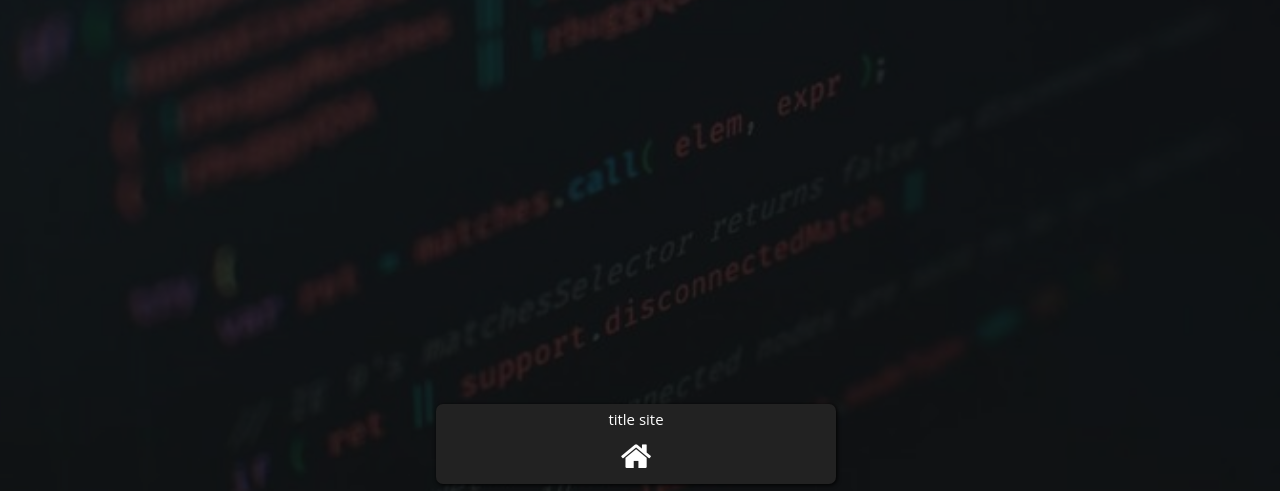
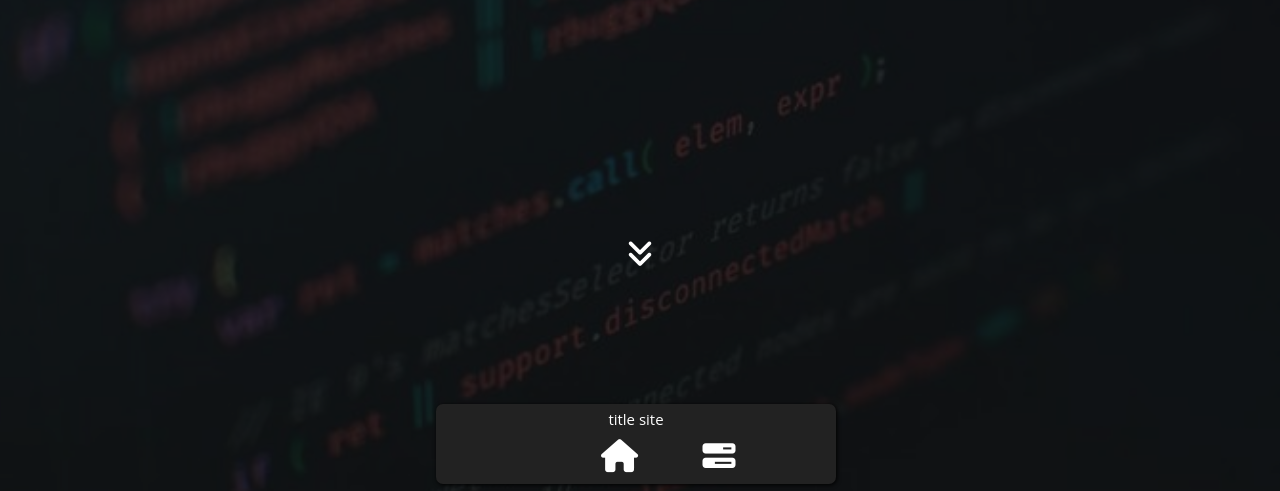
Before and after one commit to AdminsProjects/MyPortfolio, a plain HTML site: page index.html in a window 1280 px wide. Shown: the part 306-797 px from the top of the page. Drawn offline with nearby package versions, Linux system fonts and the light colour scheme.

Commit message:
update font icon

```diff
--- a/index.html
+++ b/index.html
@@ -7,7 +7,7 @@
     <meta charset="utf-8">
     <meta name="viewport" content="width=device-width, initial-scale=1, shrink-to-fit=no">
     <meta http-equiv="x-ua-compatible" content="ie=edge">
-    <link rel="stylesheet" href="https://cdnjs.cloudflare.com/ajax/libs/font-awesome/4.7.0/css/font-awesome.min.css">
+    <link rel="stylesheet" href="https://cdnjs.cloudflare.com/ajax/libs/font-awesome/6.0.0/css/all.min.css" />
     <!-- <link rel="stylesheet" type="text/css" href="../Pro_v6/css/all.min.css"> -->
     <link rel="stylesheet" type="text/css" href="../document/bootstrap/css/bootstrap.min.css">
     <link rel="stylesheet" type="text/css" href="css/estilos.css">
```
